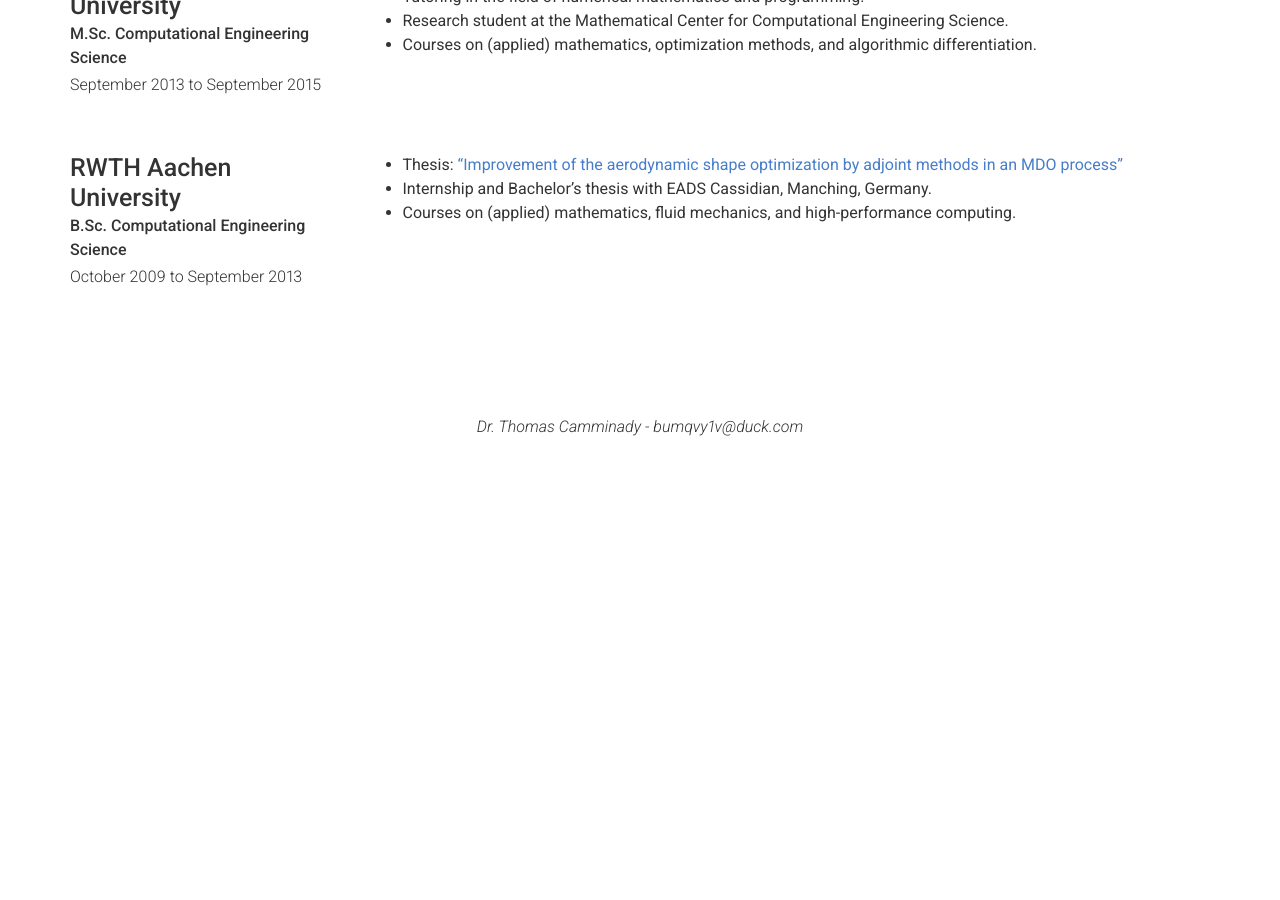
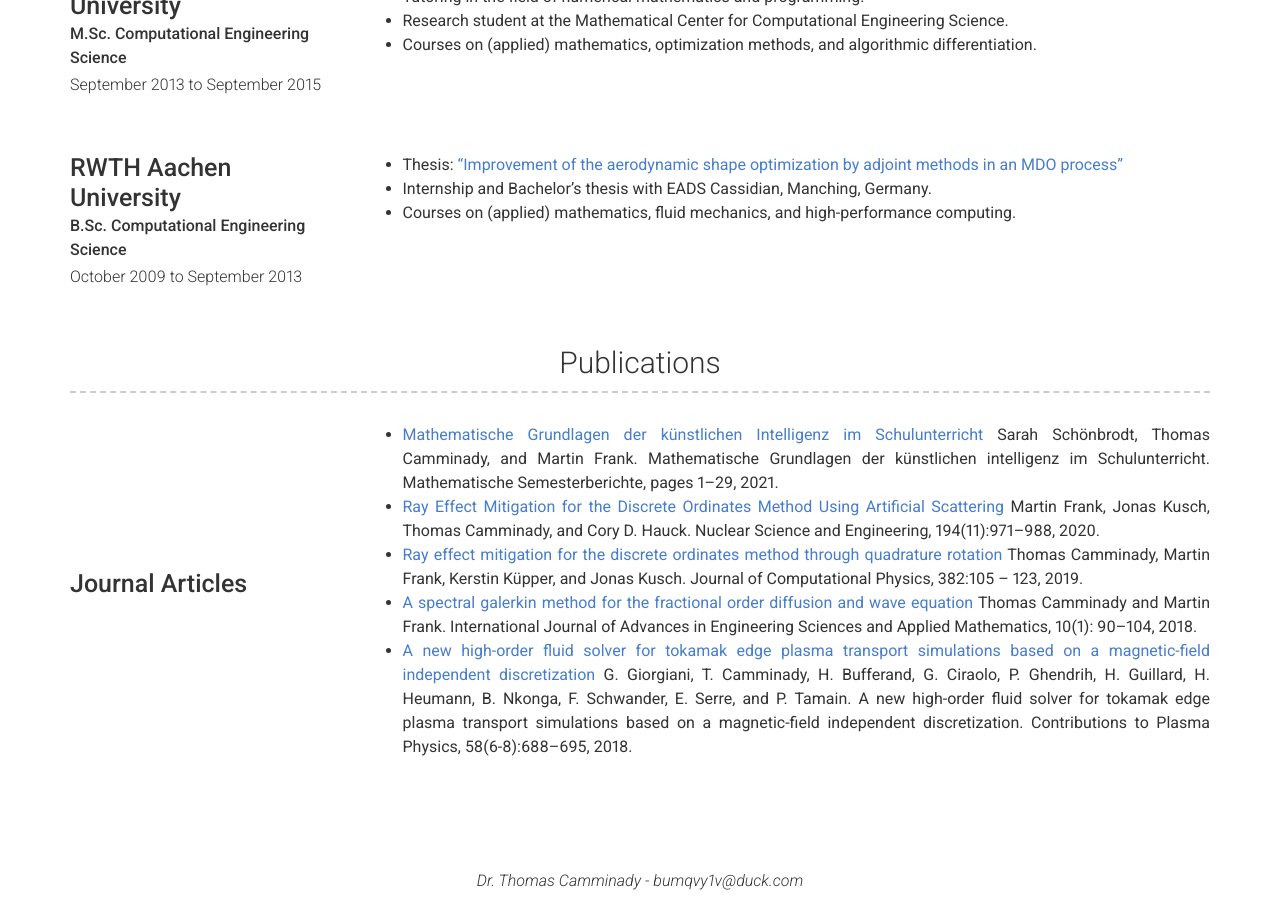
Before and after one commit to thomascamminady/thomascamminady.website, a Jekyll site: the page built from index.md, in a window 1280 px wide and 900 px high, scrolled down 1412 px. Built offline with Jekyll 4.4.1, drawn with Linux system fonts in a browser that asks for light colours; nearby versions of some CDN libraries; before the commit the page ends 1858 px from its top, so only the background shows below that.

Commit message:
Add journal pubs

```diff
--- a/_config.yml
+++ b/_config.yml
@@ -147,6 +147,30 @@ content:
           - Thesis: ["Improvement of the aerodynamic shape optimization by adjoint methods in an MDO process"](https://github.com/thomascamminady/thomascamminady.github.io/raw/main/assets/CAMMINADY%20-%20Improvement%20of%20the%20aerodynamic%20shape%20optimization%20by%20adjoint%20methods%20in%20an%20MDO%20process.pdf)
           - Internship and Bachelor's thesis with EADS Cassidian, Manching, Germany.
           - Courses on (applied) mathematics, fluid mechanics, and high-performance computing.
+
+
+
+  - title: Publications
+    layout: list
+    content:
+      - layout: left
+        title: Journal Articles
+#        sub_title: Ph.D. Applied Mathematics
+#        caption: September 2017 to March 2021
+        # quote: >
+          # Short institution or course description (optional)
+        description: | # this will include new lines to allow paragraphs
+          - [Mathematische Grundlagen der künstlichen Intelligenz im Schulunterricht](https://link.springer.com/article/10.1007/s00591-021-00310-x)
+            Sarah Schönbrodt, Thomas Camminady, and Martin Frank. Mathematische Grundlagen der künstlichen intelligenz im Schulunterricht. Mathematische Semesterberichte, pages 1–29, 2021.
+          - [Ray Effect Mitigation for the Discrete Ordinates Method Using Artificial Scattering](https://doi.org/10.1080/00295639.2020.1730665)
+            Martin Frank, Jonas Kusch, Thomas Camminady, and Cory D. Hauck. Nuclear Science and Engineering, 194(11):971–988, 2020.
+          - [Ray effect mitigation for the discrete ordinates method through quadrature rotation](http://www.sciencedirect.com/science/article/pii/S0021999119300415)
+            Thomas Camminady, Martin Frank, Kerstin Küpper, and Jonas Kusch. Journal of Computational Physics, 382:105 – 123, 2019.
+          - [A spectral galerkin method for the fractional order diffusion and wave equation](https://link.springer.com/article/10.1007/s12572-018-0208-y)
+            Thomas Camminady and Martin Frank. International Journal of Advances in Engineering Sciences and Applied Mathematics, 10(1): 90–104, 2018.
+          - [A new high-order fluid solver for tokamak edge plasma transport simulations based on a magnetic-field independent discretization](https://onlinelibrary.wiley.com/doi/abs/10.1002/ctpp.201700172)
+            G. Giorgiani, T. Camminady, H. Bufferand, G. Ciraolo, P. Ghendrih, H. Guillard, H. Heumann, B. Nkonga, F. Schwander, E. Serre, and P. Tamain. A new high-order fluid solver for tokamak edge plasma transport simulations based on a magnetic-field independent discretization. Contributions to Plasma Physics, 58(6-8):688–695, 2018.
+
   # - title: A Little More About Me
   #   layout: text
   #   content: | # this will include new lines to allow paragraphs
```
